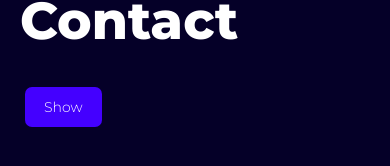
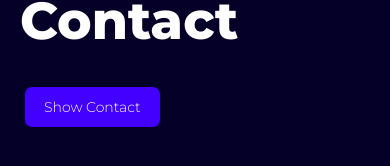
Before and after one commit to RikusWiehahn/zeltta-old-public, a Next.js app: page / in a window 390 px wide. Shown: the part 3442-3608 px from the top of the page. Built offline with nearby package versions, Linux system fonts and the light colour scheme.

Commit message:
fixed mobile svg images not rendering fonts correctly

```diff
--- a/molecules/ShowEmail.js
+++ b/molecules/ShowEmail.js
@@ -22,7 +22,7 @@ class ShowEmail extends React.Component {
       )
     }
     return (
-      <Button label="Show" onClick={() => this.setState((prevState) => ({ show: prevState.show ? false : true }))}/>
+      <Button label="Show Contact" onClick={() => this.setState((prevState) => ({ show: prevState.show ? false : true }))}/>
     )
   }
 }
```
Also changed, not shown: static/plugins.svg, static/stack.svg.
